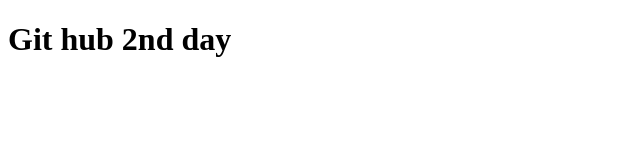
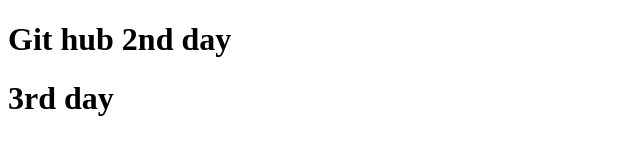
Before and after one commit to anibardoo/git-2nd, a plain HTML site: page index.html in a window 1280 px wide. Shown: the whole page, without its empty margins (0-640 px from the left). Drawn offline with Linux system fonts and the light colour scheme.

Commit message:
Update index.html

```diff
--- a/index.html
+++ b/index.html
@@ -7,5 +7,6 @@
 </head>
 <body>
     <h1>Git hub 2nd day</h1>
+    <h1> 3rd day</h1>
 </body>
 </html>
```
